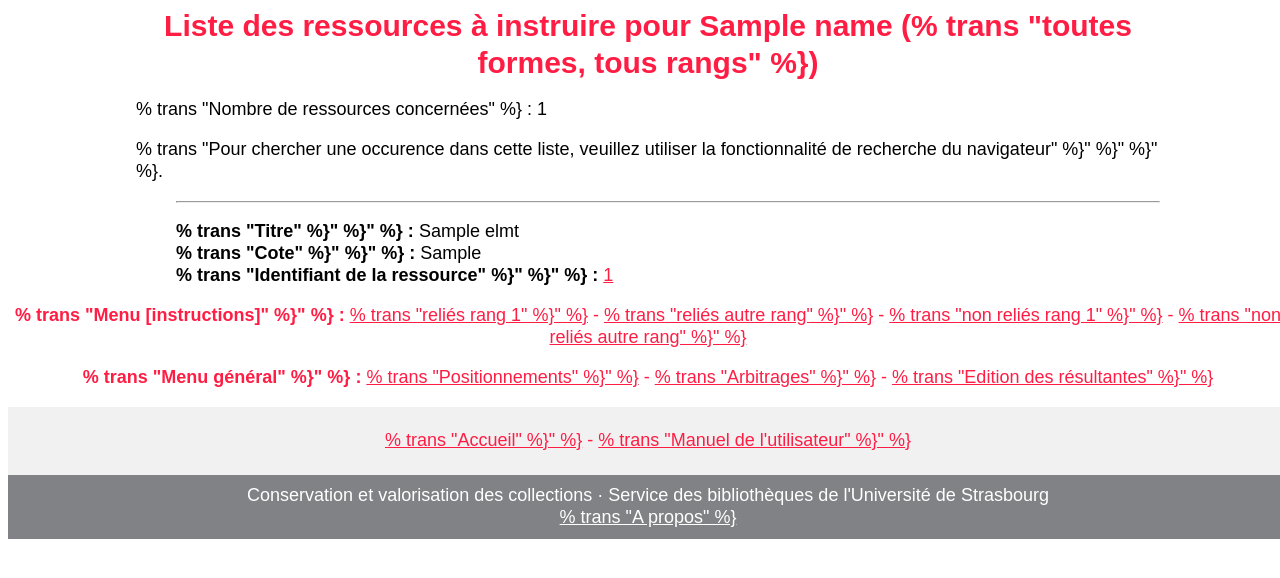
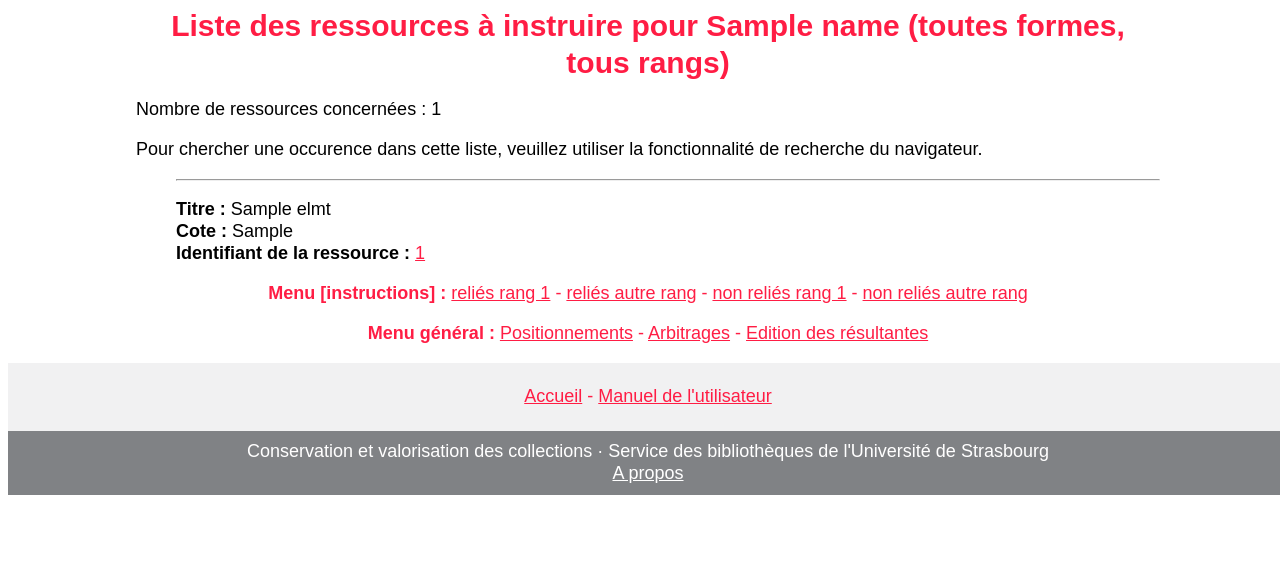
Before and after one commit to abes-esr/eplouribousse, a Django app: template eplouribousse/apps/epl/templates/epl/instrtodo.html in a window 1280 px wide. Shown: the top 578 px of the page. Run offline with Django 3.2, Linux system fonts and the light colour scheme; the template is opened without the code that fills it: most values are stand-ins (such as "Sample title", 1, 10 or a date in 2020).

Commit message:
bug correction in views.endinstr and corrections in translations

```diff
--- a/eplouribousse/apps/epl/templates/epl/instrtodo.html
+++ b/eplouribousse/apps/epl/templates/epl/instrtodo.html
@@ -16,13 +16,13 @@
 
     <body>
 
-      <h2>{% trans "Liste des ressources à instruire pour" %} {{ name }} (% trans "toutes formes, tous rangs" %})</h2>
+      <h2>{% trans "Liste des ressources à instruire pour" %} {{ name }} ({% trans "toutes formes, tous rangs" %})</h2>
         <div id="content">
 
-      <p>% trans "Nombre de ressources concernées" %} : {{ size }}</p>
+      <p>{% trans "Nombre de ressources concernées" %} : {{ size }}</p>
 
       <p></p>
-      <p>% trans "Pour chercher une occurence dans cette liste, veuillez utiliser la fonctionnalité de recherche du navigateur" %}" %}" %}" %}.</p>
+      <p>{% trans "Pour chercher une occurence dans cette liste, veuillez utiliser la fonctionnalité de recherche du navigateur" %}.</p>
 
       <ul>
 
@@ -30,12 +30,12 @@
 
             <HR>
       <p></p>
-          <li><b>% trans "Titre" %}" %}" %} :</b> {{ elmt.title }}</li>
-          <li><b>% trans "Cote" %}" %}" %} :</b> {{ elmt.cn }}</li>
+          <li><b>{% trans "Titre" %} :</b> {{ elmt.title }}</li>
+          <li><b>{% trans "Cote" %} :</b> {{ elmt.cn }}</li>
           {% if elmt.lid != lid %}
-          <li><b>% trans "Identifiant de la ressource" %}" %}" %} :</b> <a href="/add/{{ elmt.sid }}/{{ lid }}">{{ elmt.sid }}</a></li>
+          <li><b>{% trans "Identifiant de la ressource" %} :</b> <a href="/add/{{ elmt.sid }}/{{ lid }}">{{ elmt.sid }}</a></li>
           {% else %}
-          <li><b>% trans "Identifiant de la ressource" %}" %}" %} :</b> <a href="/add/{{ elmt.sid }}/{{ elmt.lid }}">{{ elmt.sid }}</a></li>
+          <li><b>{% trans "Identifiant de la ressource" %} :</b> <a href="/add/{{ elmt.sid }}/{{ elmt.lid }}">{{ elmt.sid }}</a></li>
           {% endif %}
 
 
@@ -47,21 +47,21 @@
 
         </div>
         <div id="menucontextuel">
-        <p><b>% trans "Menu [instructions]" %}" %} : </b><a href="/bd1/{{ lid }}">% trans "reliés rang 1" %}" %}</a> - <a href="/bdnot1/{{ lid }}">% trans "reliés autre rang" %}" %}</a> - <a href="/notbd1/{{ lid }}">% trans "non reliés rang 1" %}" %}</a> - <a href="/notbdnot1/{{ lid }}">% trans "non reliés autre rang" %}" %}</a></p>
+        <p><b>{% trans "Menu [instructions]" %} : </b><a href="/bd1/{{ lid }}">{% trans "reliés rang 1" %}</a> - <a href="/bdnot1/{{ lid }}">{% trans "reliés autre rang" %}</a> - <a href="/notbd1/{{ lid }}">{% trans "non reliés rang 1" %}</a> - <a href="/notbdnot1/{{ lid }}">{% trans "non reliés autre rang" %}</a></p>
         </div>
 
         <div id="menugeneral">
-        <p><b>% trans "Menu général" %}" %} : </b><a href="/rklist/{{ lid }}">% trans "Positionnements" %}" %}</a> - <a href="/arb/{{ lid }}">% trans "Arbitrages" %}" %}</a> - <a href="/edlist/{{ lid }}">% trans "Edition des résultantes" %}" %}</a></p>
+        <p><b>{% trans "Menu général" %} : </b><a href="/rklist/{{ lid }}">{% trans "Positionnements" %}</a> - <a href="/arb/{{ lid }}">{% trans "Arbitrages" %}</a> - <a href="/edlist/{{ lid }}">{% trans "Edition des résultantes" %}</a></p>
         </div>
 
       {% endif %}
         <div id="footer">
-            <p><a href="/">% trans "Accueil" %}" %}</a> - <a target="_blank" href="https://seafile.unistra.fr/f/a998b238a22b4c13baf5/">% trans "Manuel de l'utilisateur" %}" %}</a></p>
+            <p><a href="/">{% trans "Accueil" %}</a> - <a target="_blank" href="https://seafile.unistra.fr/f/a998b238a22b4c13baf5/">{% trans "Manuel de l'utilisateur" %}</a></p>
         </div>
 
         <div id="credits">
             <p>Conservation et valorisation des collections · Service des bibliothèques de l'Université de Strasbourg</p>
-			<p><a target="_blank" href="https://seafile.unistra.fr/f/a264af5a98154545b5d3/">% trans "A propos" %}</a></p>
+			<p><a target="_blank" href="https://seafile.unistra.fr/f/a264af5a98154545b5d3/">{% trans "A propos" %}</a></p>
         </div>
     </body>
 
--- a/eplouribousse/apps/epl/templates/epl/instrtodobd1.html
+++ b/eplouribousse/apps/epl/templates/epl/instrtodobd1.html
@@ -25,7 +25,7 @@
 
 
       <p></p>
-      <p>{" %}% trans "Pour chercher une occurence dans cette liste, veuillez utiliser la fonctionnalité de recherche du navigateur" %}.</p>
+      <p>{% trans "Pour chercher une occurence dans cette liste, veuillez utiliser la fonctionnalité de recherche du navigateur" %}.</p>
 
       <ul>
 
```
Also changed, not shown: locale/de/LC_MESSAGES/django.po, locale/en/LC_MESSAGES/django.po.
